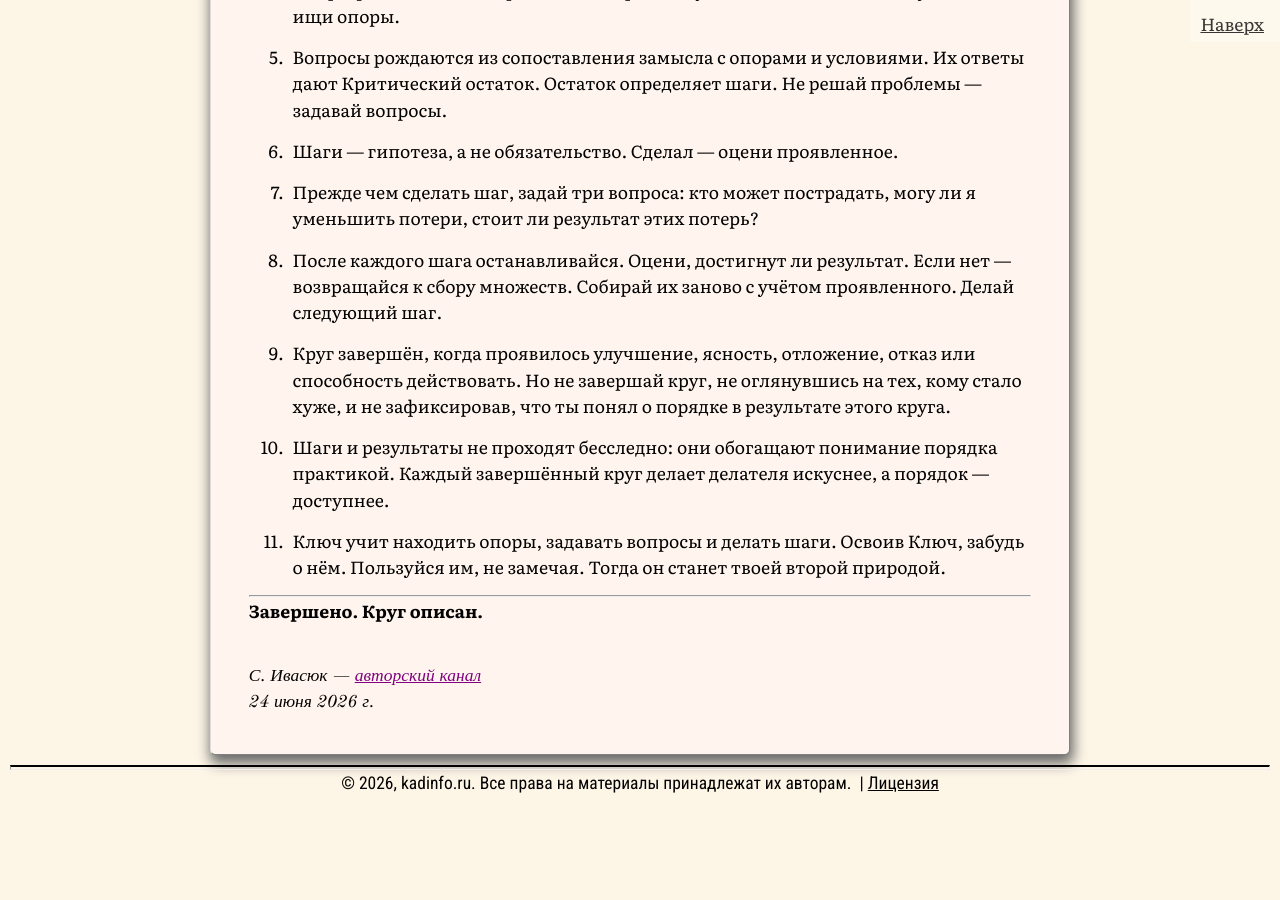
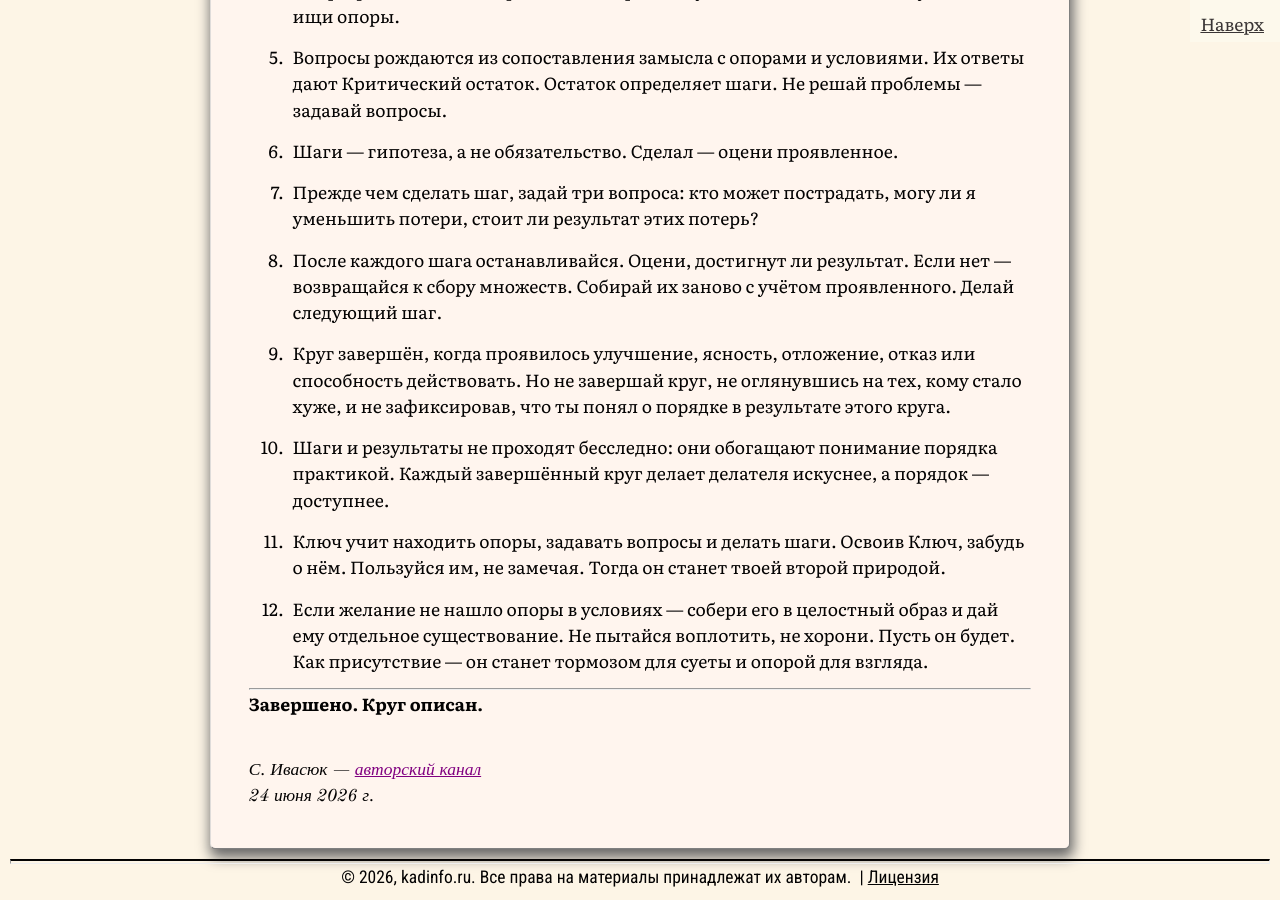
Before and after one commit to SergSi/land-use-art, a Jekyll site: the page built from _posts/2026-06-24-key.md, in a window 1280 px wide and 900 px high, scrolled down 8701 px. Built offline with Jekyll 4.4.1, drawn with Linux system fonts in a browser that asks for light colours; some web fonts are replaced; before the commit the page ends 9508 px from its top, so only the background shows below that.

Commit message:
Update 2026-06-24-key.md

```diff
--- a/_posts/2026-06-24-key.md
+++ b/_posts/2026-06-24-key.md
@@ -251,5 +251,7 @@ class: analitika
 
 11. Ключ учит находить опоры, задавать вопросы и делать шаги. Освоив Ключ, забудь о нём. Пользуйся им, не замечая. Тогда он станет твоей второй природой.
 
+12. Если желание не нашло опоры в условиях — собери его в целостный образ и дай ему отдельное существование. Не пытайся воплотить, не хорони. Пусть он будет. Как присутствие — он станет тормозом для суеты и опорой для взгляда.
+
 ---
 **Завершено. Круг описан.**
```
